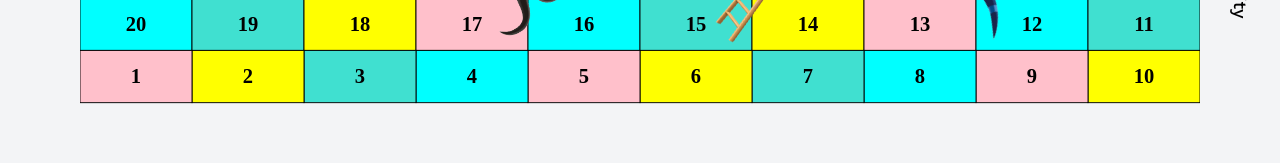
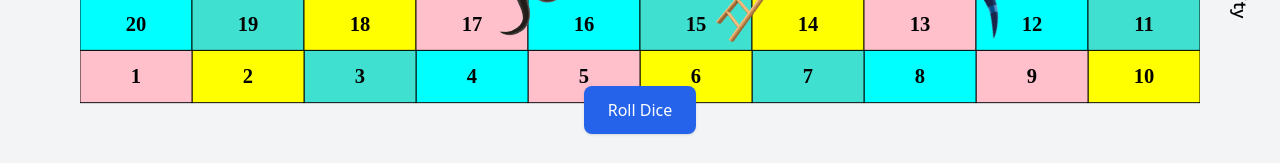
Before and after one commit to KRiedo/React-Tailwind-new, a React (Vite) app: page /board in a window 1280 px wide. Shown: the part 634-797 px from the top of the page. Built offline with nearby package versions, Linux system fonts and the light colour scheme; a web font is replaced by a local one.

Commit message:
add new component

```diff
--- /dev/null
+++ b/src/components/GameBoard/GameBoard.jsx
@@ -0,0 +1,36 @@
+import React from 'react';
+import Square from './Square';
+import SnakesAndLadders from './SnakeAndLadder';
+
+const GameBoard = ({ squares, snakes, ladders }) => {
+  return (
+    <div className="flex-1 relative flex justify-center items-center p-0 min-w-0">
+      <div className="w-full h-[80vh] max-w-[90vw] md:max-w-[80vw] lg:max-w-[1200px]">
+        <svg
+          viewBox="0 0 1200 570"
+          className="w-full h-full"
+          preserveAspectRatio="xMidYMid meet"
+        >
+          <g>
+            {squares.map((square) => (
+              <Square key={square.id} square={square} />
+            ))}
+
+            <g className="snakes-and-ladders">
+              {squares.map((square) => (
+                <SnakesAndLadders
+                  key={`sl-${square.id}`}
+                  position={square.id}
+                  snakes={snakes}
+                  ladders={ladders}
+                />
+              ))}
+            </g>
+          </g>
+        </svg>
+      </div>
+    </div>
+  );
+};
+
+export default GameBoard;
--- /dev/null
+++ b/src/components/GameBoard/GameControls.jsx
@@ -0,0 +1,35 @@
+import React, { useState } from 'react';
+
+const GameControls = () => {
+  const [message, setMessage] = useState('');
+
+  const handleRollDice = () => {
+    const roll = Math.floor(Math.random() * 6) + 1;
+    setMessage(`You rolled a ${roll}!`);
+  };
+
+  return (
+    <>
+      {/* Mobile/Tablet Layout */}
+      <div className="fixed bottom-4 left-1/2 -translate-x-1/2 px-4 w-full max-w-md">
+        <div className="flex flex-col items-center justify-center p-4 rounded-lg space-y-4">
+            {message && (
+                <div className="p-4 bg-gray-100 rounded-lg shadow">
+                <p className="text-gray-800 font-medium text-center">{message}</p>
+                </div>
+            )}
+
+          <button
+            onClick={handleRollDice}
+            className="px-6 py-3 bg-blue-600 text-white rounded-lg shadow hover:bg-blue-700 transition-colors duration-200"
+          >
+            Roll Dice
+          </button>
+
+        </div>
+      </div>
+    </>
+  );
+};
+
+export default GameControls;
--- /dev/null
+++ b/src/components/GameBoard/SnakeAndLadder.jsx
@@ -0,0 +1,44 @@
+import React from 'react';
+
+const SnakesAndLadders = ({ position, snakes, ladders }) => {
+  const renderSnakeOrLadder = (position) => {
+    const foundSnake = snakes.find((snake) => snake.from === position);
+    const foundLadder = ladders.find((ladder) => ladder.from === position);
+
+    if (foundSnake) {
+      return (
+        <image
+          key={`snake-${position}`}
+          href={foundSnake.image}
+          x={foundSnake.x}
+          y={foundSnake.y}
+          width={foundSnake.width}
+          height={foundSnake.height}
+          style={{ zIndex: foundSnake.zIndex }}
+          transform={`rotate(${foundSnake.rotation}, ${foundSnake.x + foundSnake.width / 2}, ${foundSnake.y + foundSnake.height / 2})`}
+        />
+      );
+    }
+
+    if (foundLadder) {
+      return (
+        <image
+          key={`ladder-${position}`}
+          href={foundLadder.image}
+          x={foundLadder.x}
+          y={foundLadder.y}
+          width={foundLadder.width}
+          height={foundLadder.height}
+          style={{ zIndex: foundLadder.zIndex }}
+          transform={`rotate(${foundLadder.rotation}, ${foundLadder.x + foundLadder.width / 2}, ${foundLadder.y + foundLadder.height / 2})`}
+        />
+      );
+    }
+
+    return null;
+  };
+
+  return renderSnakeOrLadder(position);
+};
+
+export default SnakesAndLadders;
--- /dev/null
+++ b/src/components/GameBoard/Square.jsx
@@ -0,0 +1,30 @@
+import React from 'react';
+
+const Square = ({ square }) => {
+  return (
+    <g key={square.id}>
+      <rect
+        x={square.x}
+        y={square.y}
+        width="120"
+        height="56"
+        stroke="black"
+        fill={["aqua", "turquoise", "yellow", "pink"][(100 - square.id) % 4]}
+      />
+      <text
+        x={square.x + 60}
+        y={square.y + 30}
+        textAnchor="middle"
+        dominantBaseline="middle"
+        fontFamily="Poppins"
+        fontSize="22"
+        fontWeight="900"
+        fill="black"
+      >
+        {square.id}
+      </text>
+    </g>
+  );
+};
+
+export default Square;
--- a/src/pages/GameBoardPage.jsx
+++ b/src/pages/GameBoardPage.jsx
@@ -1,4 +1,6 @@
 import React, { useState, useEffect } from "react";
+import GameBoard from "../components/GameBoard/GameBoard";
+import GameControls from "../components/GameBoard/GameControls";
 import BlackSnake from "../assets/images/Black-Snake.png";
 import BlueSnake from "../assets/images/Blue-Snake.png";
 import BrownSnake from "../assets/images/Brown-Snake.png";
@@ -45,43 +47,6 @@ export default function GameBoardPage() {
     setSquares(newSquares);
   }, []);
 
-  const renderSnakeOrLadder = (position) => {
-    const foundSnake = snakes.find((snake) => snake.from === position);
-    const foundLadder = ladders.find((ladder) => ladder.from === position);
-
-    if (foundSnake) {
-      return (
-        <image
-          key={`snake-${position}`}
-          href={foundSnake.image}
-          x={foundSnake.x}
-          y={foundSnake.y}
-          width={foundSnake.width}
-          height={foundSnake.height}
-          style={{ zIndex: foundSnake.zIndex }}
-          transform={`rotate(${foundSnake.rotation}, ${foundSnake.x + foundSnake.width / 2}, ${foundSnake.y + foundSnake.height / 2})`}
-        />
-      );
-    }
-
-    if (foundLadder) {
-      return (
-        <image
-          key={`ladder-${position}`}
-          href={foundLadder.image}
-          x={foundLadder.x}
-          y={foundLadder.y}
-          width={foundLadder.width}
-          height={foundLadder.height}
-          style={{ zIndex: foundLadder.zIndex }}
-          transform={`rotate(${foundLadder.rotation}, ${foundLadder.x + foundLadder.width / 2}, ${foundLadder.y + foundLadder.height / 2})`}
-        />
-      );
-    }
-
-    return null;
-  };
-
   return (
     <div className="min-h-screen bg-gray-100 flex flex-col">
       <div className="w-full p-2 flex items-center">
@@ -106,46 +71,9 @@ export default function GameBoardPage() {
             Accounting Laboratory
           </div>
         </div>
-        <div className="flex-1 relative flex justify-center items-center p-0 min-w-0">
-          <div className="w-full h-[80vh] max-w-[90vw] md:max-w-[80vw] lg:max-w-[1200px]">
-            <svg
-              viewBox="0 0 1200 570"
-              className="w-full h-full"
-              preserveAspectRatio="xMidYMid meet"
-            >
-              <g>
-                {squares.map((square) => (
-                  <g key={square.id}>
-                    <rect
-                      x={square.x}
-                      y={square.y}
-                      width="120"
-                      height="56"
-                      stroke="black"
-                      fill={["aqua", "turquoise", "yellow", "pink"][(100 - square.id) % 4]}
-                    />
-                    <text
-                      x={square.x + 60}
-                      y={square.y + 30}
-                      textAnchor="middle"
-                      dominantBaseline="middle"
-                      fontFamily="Poppins"
-                      fontSize="22"
-                      fontWeight="900"
-                      fill="black"
-                    >
-                      {square.id}
-                    </text>
-                  </g>
-                ))}
 
-                <g className="snakes-and-ladders">
-                  {squares.map((square) => renderSnakeOrLadder(square.id))}
-                </g>
-              </g>
-            </svg>
-          </div>
-        </div>
+        <GameBoard squares={squares} snakes={snakes} ladders={ladders} />
+
         <div className="w-12 md:w-16 lg:w-20 relative flex-shrink-0">
           <div
             className="absolute right-1/2 top-1/2 translate-x-1/2 -translate-y-1/2 rotate-90 whitespace-nowrap text-sm md:text-base lg:text-lg font-medium font-workSans"
@@ -155,6 +83,8 @@ export default function GameBoardPage() {
           </div>
         </div>
       </div>
+
+      <GameControls />
     </div>
   );
 }
```
